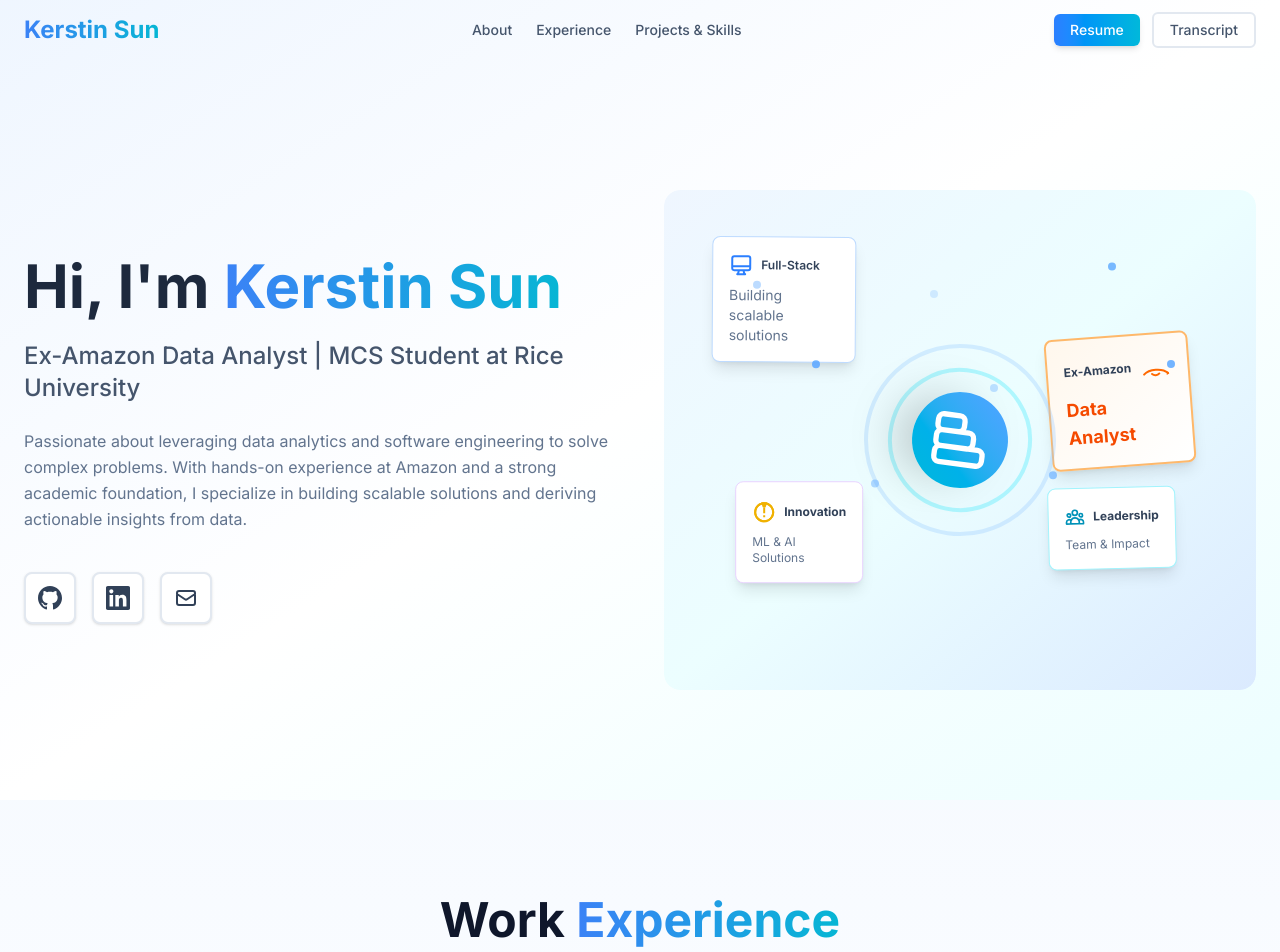
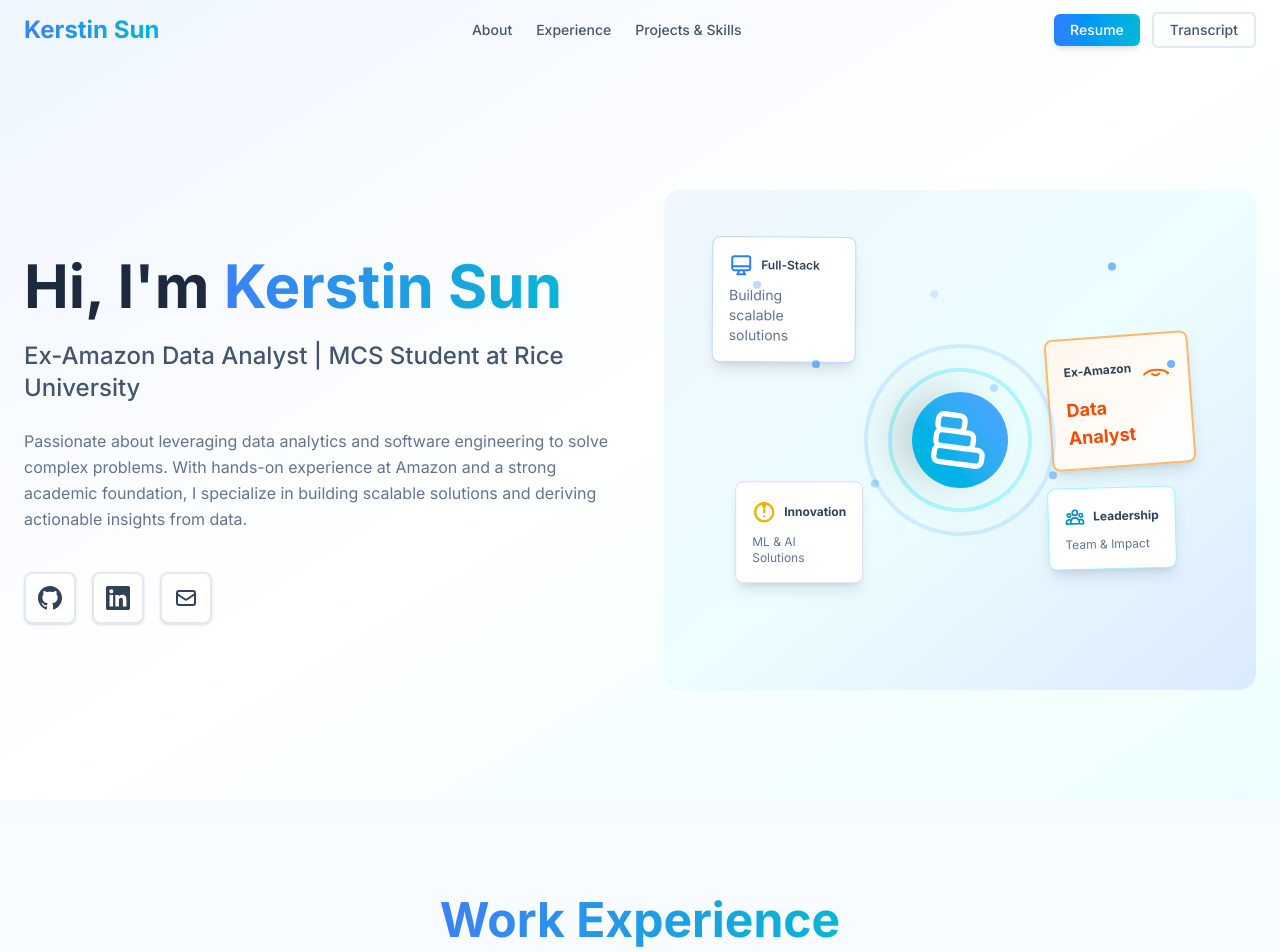
Before and after one commit to yuhansun33/Portfolio, a React (Vite) app: page /#/ in a window 1280 px wide. Shown: the top 952 px of the page. Built offline with nearby package versions, Linux system fonts and the light colour scheme.

Commit message:
fix: text css

```diff
--- a/src/components/Experience.jsx
+++ b/src/components/Experience.jsx
@@ -93,7 +93,7 @@ const Experience = () => {
           className="text-center mb-12"
         >
           <h2 className="text-4xl md:text-5xl font-bold mb-4">
-            Work <span className="text-gradient">Experience</span>
+            <span className="text-gradient">Work Experience</span>
           </h2>
         </motion.div>
 
--- a/src/components/Projects.jsx
+++ b/src/components/Projects.jsx
@@ -123,7 +123,7 @@ const Projects = () => {
           className="text-center mb-16"
         >
           <h2 className="text-4xl md:text-5xl font-bold mb-4">
-            Featured <span className="text-gradient">Projects</span>
+            <span className="text-gradient">Selected Projects</span>
           </h2>
         </motion.div>
 
--- a/src/components/Skills.jsx
+++ b/src/components/Skills.jsx
@@ -116,7 +116,7 @@ const Skills = () => {
           className="text-center mb-16"
         >
           <h2 className="text-4xl md:text-5xl font-bold mb-4">
-            Skills & <span className="text-gradient">Expertise</span>
+            <span className="text-gradient">Skills & Expertise</span>
           </h2>
         </motion.div>
 
--- a/src/index.css
+++ b/src/index.css
@@ -63,14 +63,18 @@ body {
 }
 
 .text-gradient {
+  /* Fallback: solid blue color for browsers that don't support gradient text */
+  color: #3b82f6;
+
+  /* Gradient background */
+  background: linear-gradient(to right, #3b82f6, #06b6d4);
+
+  /* Clip the background to the text shape */
+  -webkit-background-clip: text;
   background-clip: text;
-  -webkit-background-clip: text;
-  -moz-background-clip: text;
+
+  /* Make text transparent so gradient shows through */
   -webkit-text-fill-color: transparent;
-  color: transparent;
-  background-image: linear-gradient(to right, #3b82f6, #06b6d4);
-  background-image: -webkit-linear-gradient(left, #3b82f6, #06b6d4);
-  background-image: -moz-linear-gradient(left, #3b82f6, #06b6d4);
 }
 
 /* Mobile Optimization */
```
